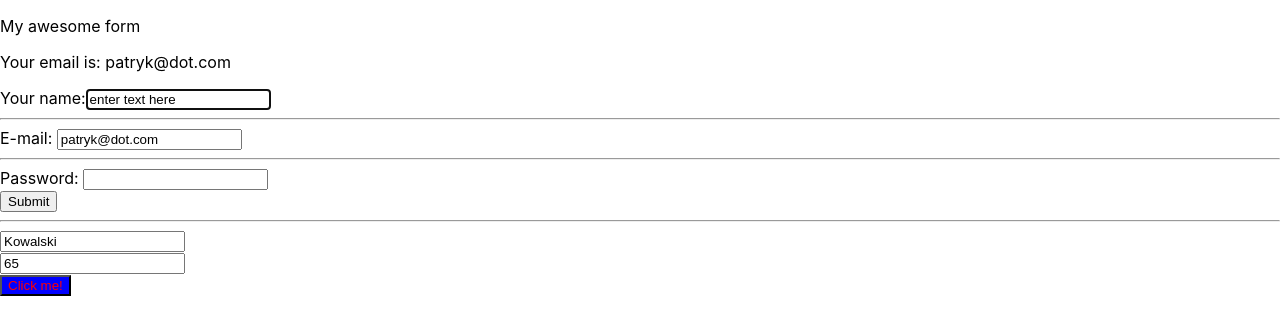
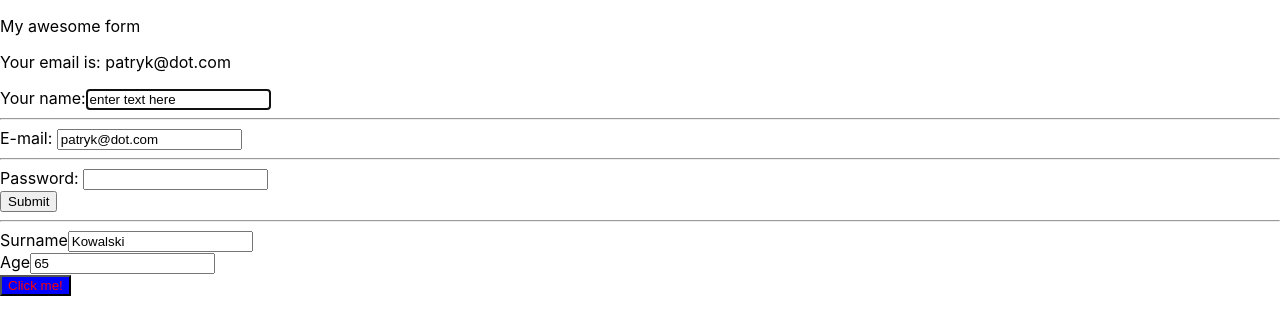
Before and after one commit to patrykomiotek/ocd-workshops, a React (Create React App) app: page / in a window 1280 px wide. Shown: the top 334 px of the page. Built offline with nearby package versions, Linux system fonts and the light colour scheme.

Commit message:
Input element

```diff
--- a/src/components/Input/Input.jsx
+++ b/src/components/Input/Input.jsx
@@ -1,8 +1,12 @@
 import { forwardRef } from 'react';
 
 const Input = forwardRef((props, ref) => {
+  const { label } = props;
   return (
-    <input type="text" ref={ref} />
+    <div>
+      <label>{label}</label>
+      <input type="text" ref={ref} />
+    </div>
   );
 });
 
--- a/src/components/RegistrationForm/RegistrationForm.jsx
+++ b/src/components/RegistrationForm/RegistrationForm.jsx
@@ -154,10 +154,10 @@ function RegistrationForm() {
         <hr />
       </div>
       <div>
-        <Input ref={surnameRef} />
+        <Input label="Surname" ref={surnameRef} />
       </div>
       <div>
-        <Input ref={ageRef} />
+        <Input label="Age" ref={ageRef} />
       </div>
       <div>
         <MagicButton ref={buttonRef}>Click me!</MagicButton>
```
